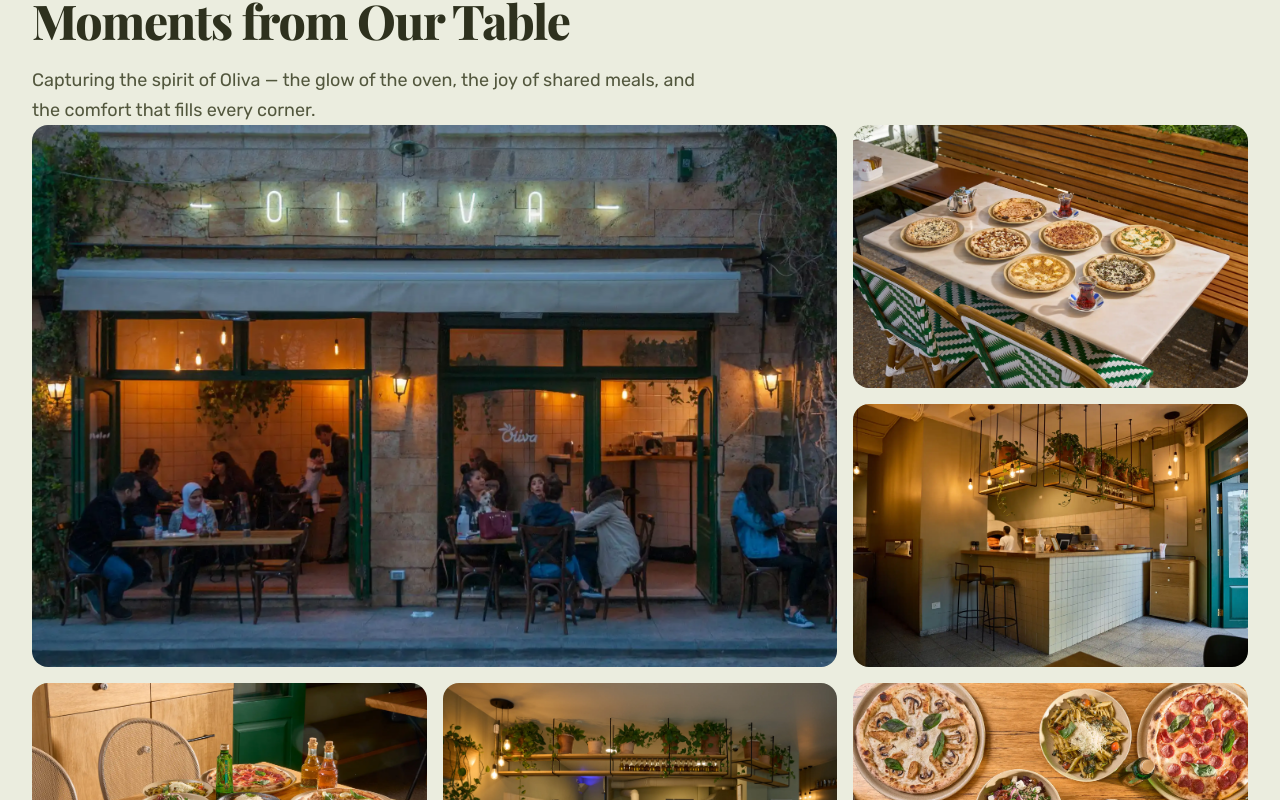
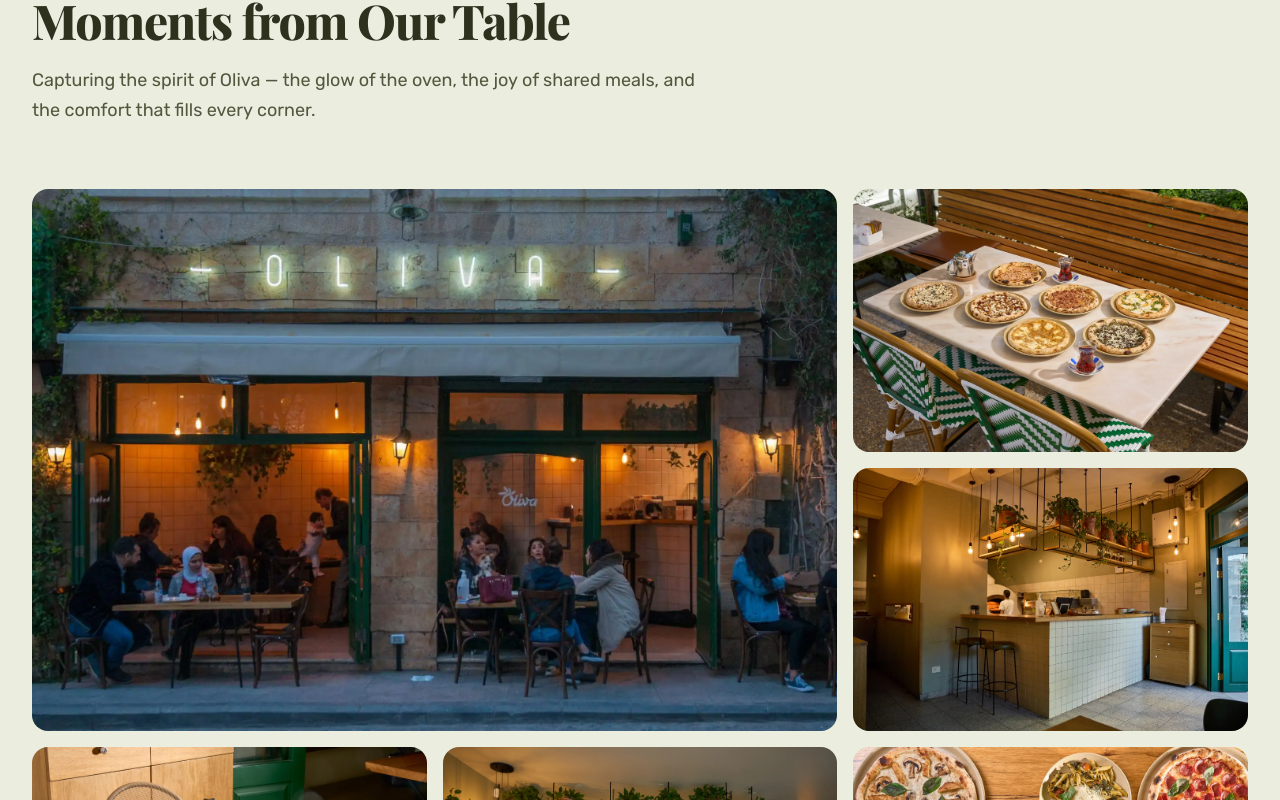
Before and after one commit to OmarZeidan/olivajordan, a Next.js app: page / in a window 1280 px wide. Shown: the part 3420-4220 px from the top of the page. Built offline with nearby package versions, Linux system fonts and the light colour scheme; no server answers; a web font is replaced by a local one.

Commit message:
fix: gallery space fix

```diff
--- a/components/section-gallery.tsx
+++ b/components/section-gallery.tsx
@@ -39,7 +39,7 @@
             </div>
           </motion.div>
 
-          <div className="grid grid-cols-2 md:grid-cols-3 gap-4">
+          <div className="grid grid-cols-2 md:grid-cols-3 gap-4 mt-16">
             <div className="relative col-span-2 row-span-2 overflow-hidden rounded-2xl">
               <Image
                 src={images[0]}
```
